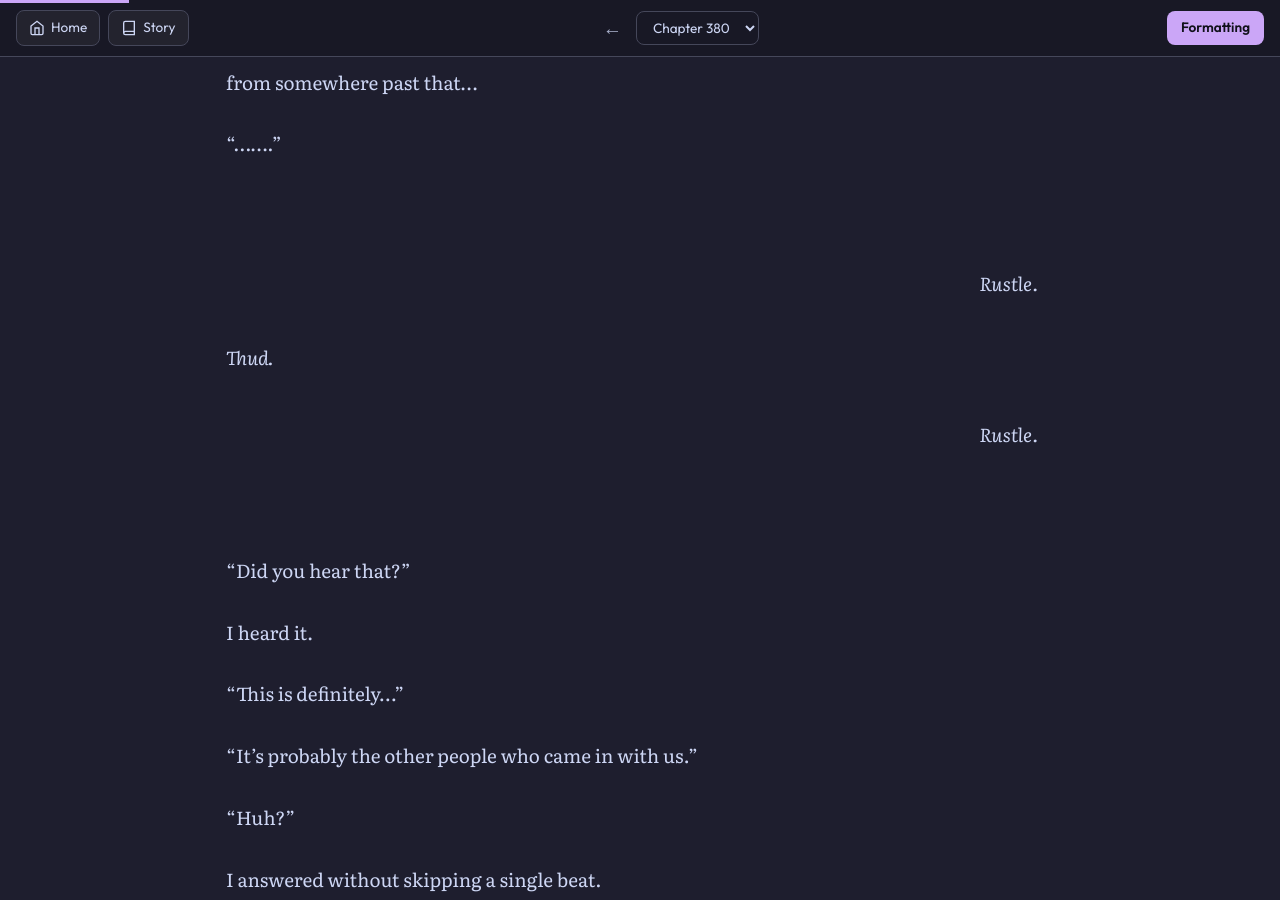
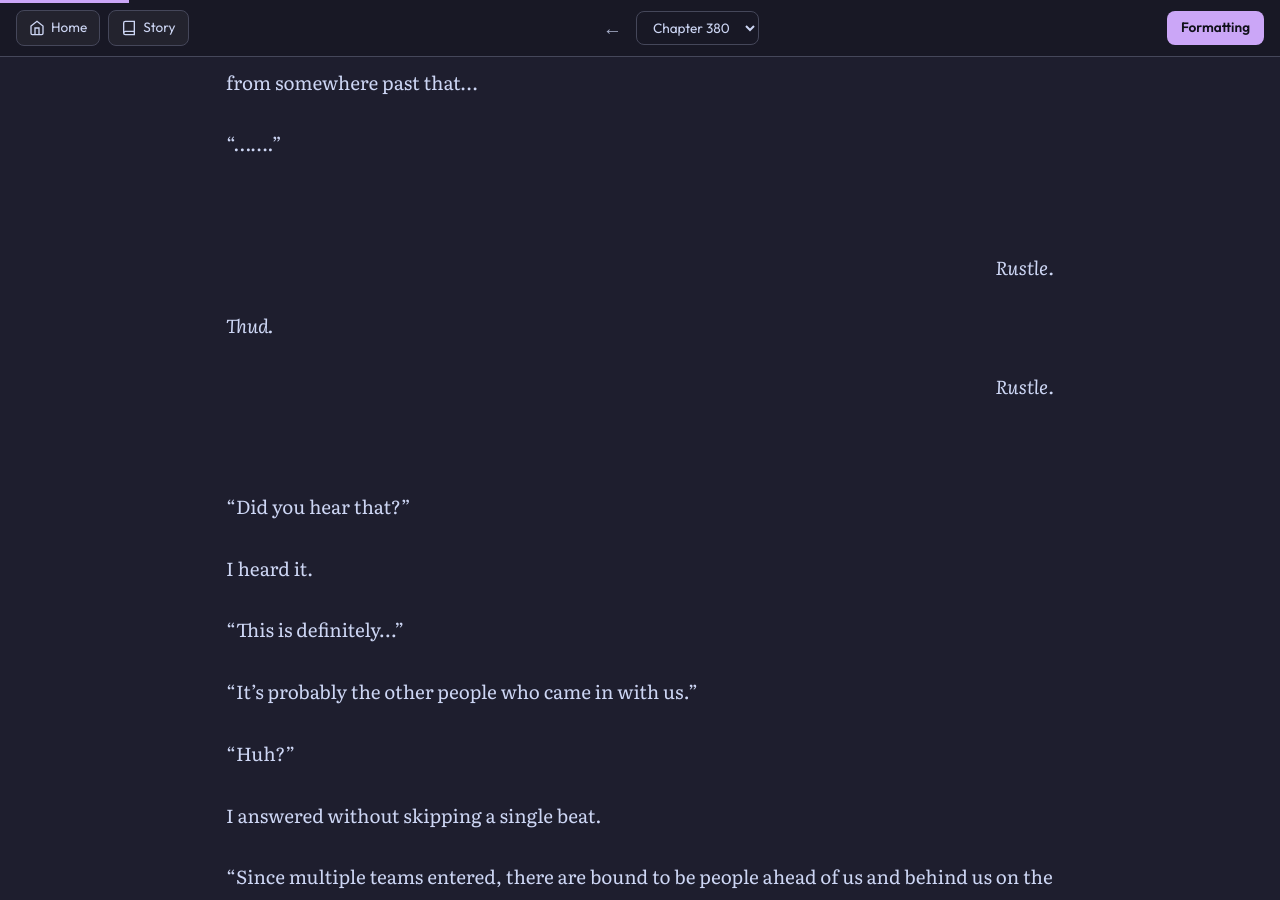
Before and after one commit to soleumn/soleumn.github.io, a Jekyll site: the page built from _chapters/gsgw/ch380.md, in a window 1280 px wide and 900 px high, scrolled down 3035 px. Built offline with Jekyll 4.4.1, drawn with Linux system fonts in a browser that asks for light colours; some web fonts are replaced; comment, search, counter and statistics services are not loaded.

Commit message:
Update ch380.md

```diff
--- a/_chapters/gsgw/ch380.md
+++ b/_chapters/gsgw/ch380.md
@@ -100,13 +100,13 @@
 
 <br>
 
-<div style="text-align: right !important; margin: 20px 0; padding: 16px;">
+<div style="text-align: right !important; margin: 20px 0;">
    <i>Rustle.</i>
 </div>
 
 *Thud.*
 
-<div style="text-align: right !important; margin: 20px 0; padding: 16px;">
+<div style="text-align: right !important; margin: 20px 0;">
    <i>Rustle.</i>
 </div>
 
@@ -418,7 +418,7 @@
 
 <br>
 
-<div style="text-align: right !important; margin: 20px 0; padding: 16px;">
+<div style="text-align: right !important; margin: 20px 0;">
    <i>Rustle.</i>
 </div>
 
@@ -625,7 +625,7 @@
 "W-Who, who the hell are you?!"
 
 
-<div style="text-align: right !important; margin: 20px 0; padding: 16px;">
+<div style="text-align: right !important; margin: 20px 0;">
    "Yes?"
 </div>
 
@@ -633,7 +633,7 @@
 "Are you from another group, you bastard? When did you stick to us?!"
 
 
-<div style="text-align: right !important; margin: 20px 0; padding: 16px;">
+<div style="text-align: right !important; margin: 20px 0;">
    "I’ve been here the whole time, can’t you see me?"
 </div>
 
@@ -730,7 +730,7 @@
 
 <br>
 
-<div style="text-align: right !important; margin: 20px 0; padding: 16px;">
+<div style="text-align: right !important; margin: 20px 0;">
    <i>Rustle.</i>
 </div>
 
@@ -742,7 +742,7 @@
 
 <br>
 
-<div style="text-align: right !important; margin: 20px 0; padding: 16px;">
+<div style="text-align: right !important; margin: 20px 0;">
    <i>Rustle.</i>
 </div>
 
@@ -756,7 +756,7 @@
 
 <br>
 
-<div style="text-align: right !important; margin: 20px 0; padding: 16px;">
+<div style="text-align: right !important; margin: 20px 0;">
    <i>Rustle.</i>
 </div>
 
@@ -766,7 +766,7 @@
 
 <br>
 
-<div style="text-align: right !important; margin: 20px 0; padding: 16px;">
+<div style="text-align: right !important; margin: 20px 0;">
    <i>Rustle.</i>
 </div>
 
```
